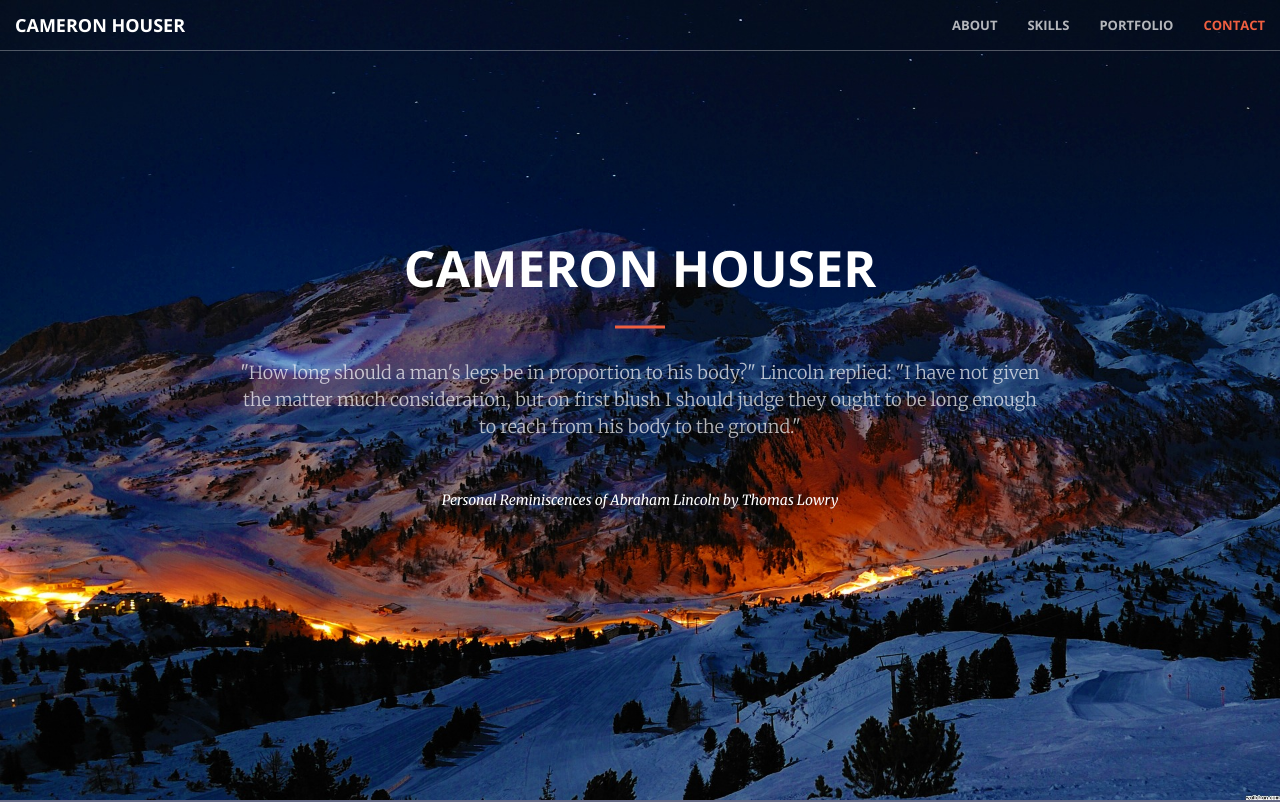
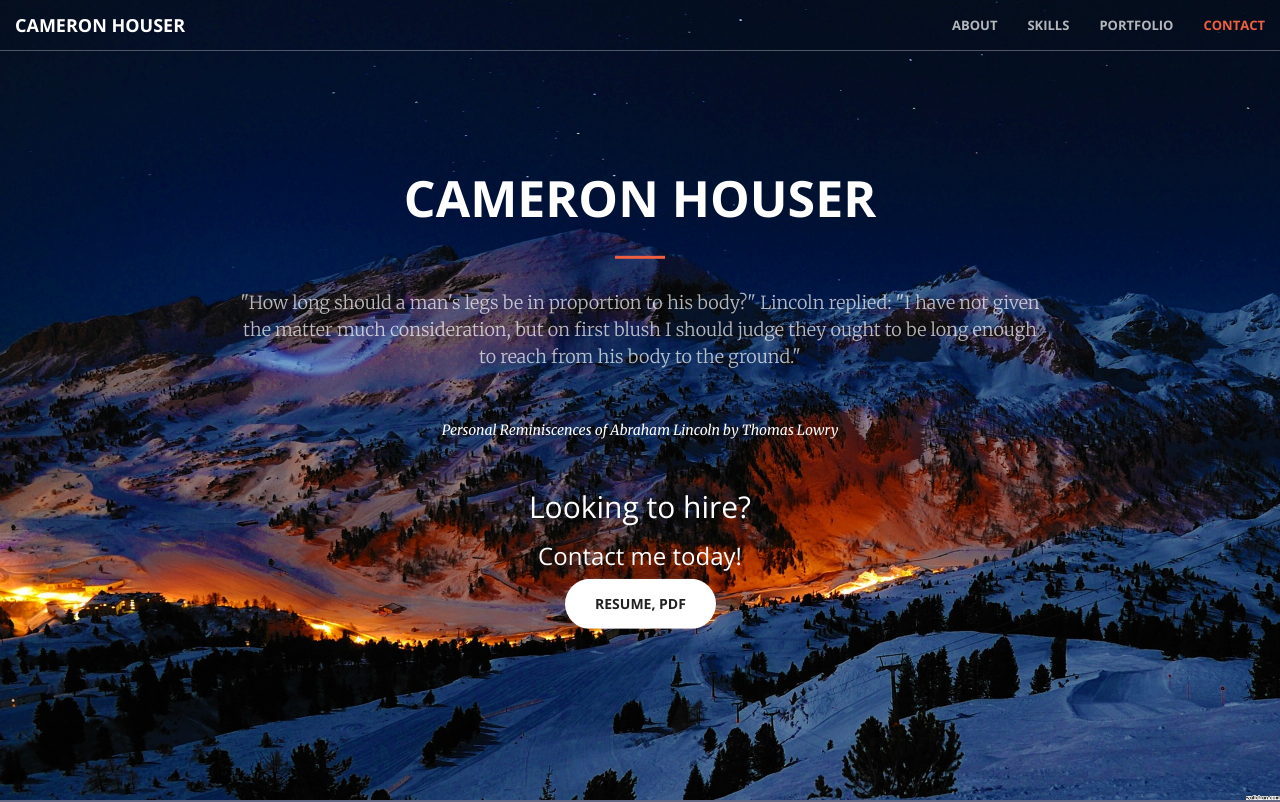
Before and after one commit to Chouser001/Chouser001.github.io, a website: page index.html in a window 1280 px wide. Shown: the top 802 px of the page. Drawn offline with nearby package versions, Linux system fonts and the light colour scheme.

Commit message:
added call to action

```diff
--- a/index.html
+++ b/index.html
@@ -75,6 +75,13 @@
             </blockquote></p>
               <!--  <a href="#about" class="btn btn-primary btn-xl page-scroll">Find Out More</a> -->
             </div>
+            <div class="container text-center">
+            <div class="call-to-action">
+                <h2>Looking to hire?</h2>
+                <h3>Contact me today!</h3>
+                <a href="img/Resume_Cameron_Houser.pdf"  target="blank" class="btn btn-default btn-xl sr-button">Resume, PDF</a>
+            </div>
+        </div>
         </div>
     </header>
 
```
